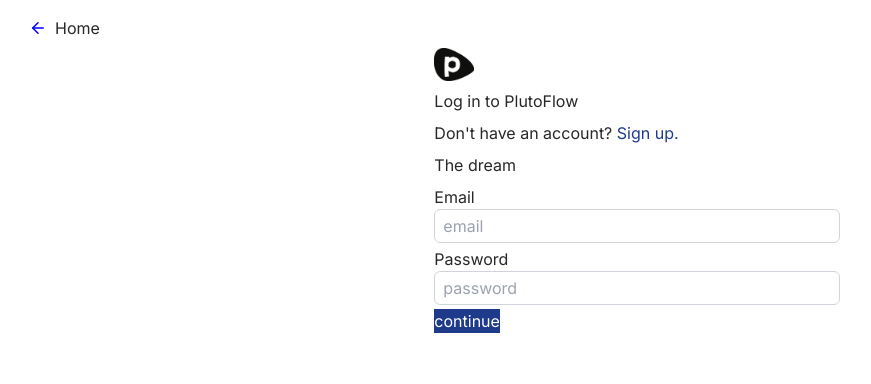
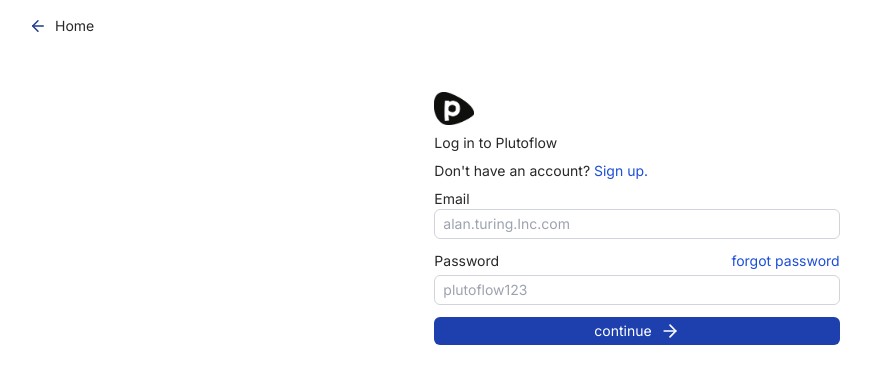
Before and after one commit to Fosberg-codex/onnxview, a Next.js app: page /signin in a window 1280 px wide. Shown: the top 384 px of the page, without its empty margins (3-874 px from the left). Built offline with nearby package versions, Linux system fonts and the light colour scheme; what onnxruntime-web would draw is missing.

Commit message:
small chnages

```diff
--- a/app/signin/page.tsx
+++ b/app/signin/page.tsx
@@ -16,13 +16,13 @@ export default function Home() {
   //   <input type="password" placeholder="password" value={password} onChange={e => setPassword(e.target.value)} className="border-2 mb-2 border-gray-300 rounded-md p-2" />
   return (
     <>
-      <div className="w-full text-md">
+      <div className="w-full text-sm ">
         <div className="flex flex-col gap-2 justify-center items-center w-full  mt-4 px-8 text-blackt">
           <div className="flex items-center self-start gap-2">
-            <ArrowLeft color="blue" size={18} />
+            <ArrowLeft color=" #1e3a8a" size={18} />
             <div className="text-blackt">Home</div>
           </div>
-          <div className="flex flex-col gap-2 justify-center items-start w-1/3">
+          <div className="flex flex-col gap-2 justify-center items-start w-1/3 mt-12">
             <div className="self-start">
             <Image
                 src="/plutoflow.png"
@@ -32,18 +32,19 @@ export default function Home() {
                 className='cursor-pointer'
               />
             </div>
-            <div className="">Log in to PlutoFlow</div>
-            <div className="">Don't have an account? <span className="text-blue-900">Sign up.</span></div>
-            <div self-s>The dream</div>
+            <div className="">Log in to Plutoflow</div>
+            <div className="">Don't have an account? <span className="text-blue-700">Sign up.</span></div>
             <form className="flex flex-col justify-center items-start w-full">
             <label htmlFor="email" className="">Email</label>
-            <input type="email" placeholder="email" value={email} onChange={e => setEmail(e.target.value)} className="border mb-1 text-md border-gray-300 rounded-md px-2 py-1 w-full" />
+            <input type="email" placeholder="alan.turing.Inc.com" value={email} onChange={e => setEmail(e.target.value)} className="border mb-1 text-md border-gray-300 rounded-md px-2 py-1 w-full" />
+            <div className="flex justify-between w-full mt-2 mb-1">
             <label htmlFor="password" className="">Password</label>
-            <input type="password" placeholder="password" value={password} onChange={e => setPassword(e.target.value)} className="border text-md mb-1 border-gray-300 rounded-md px-2 py-1 w-full" />
-            <div className="flex flex-row justify-center gap-2 items-center bg-blue-900">
+            <div className="text-blue-700">forgot password</div>
+            </div>
+            <input type="password" placeholder="plutoflow123" value={password} onChange={e => setPassword(e.target.value)} className="border text-md mb-1 border-gray-300 rounded-md px-2 py-1 w-full" />
+            <div onClick={handleSignin} className="flex flex-row justify-center gap-2 items-center bg-blue-800 w-full rounded-md py-1 mt-2 px-2 hover:bg-blue-900">
                 <div className="text-white">continue</div>
-
-
+                <ArrowRight color="white" size={20} />
             </div>
          </form>
           </div>
```
